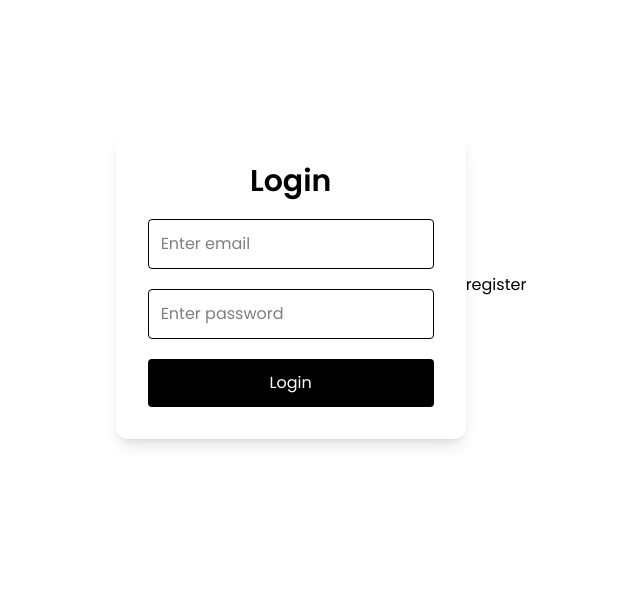
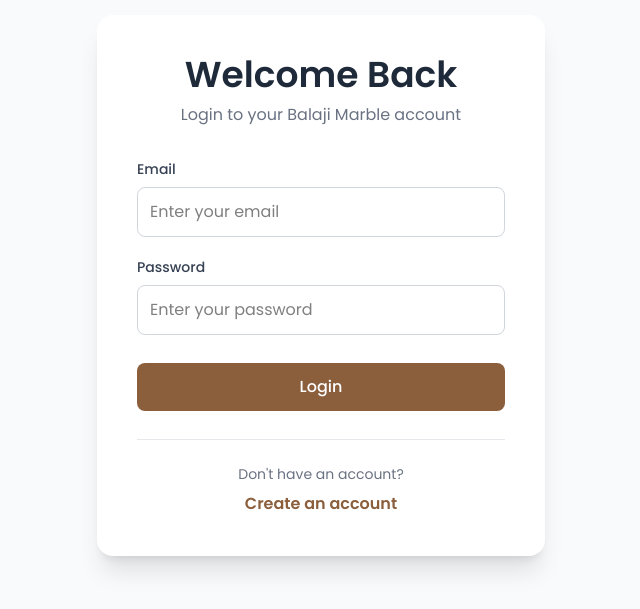
Before and after one commit to lokurawat/Marble-Website, a React (Vite) app in the folder frontend/: page /login in a window 1280 px wide. Shown: the part 115-724 px from the top of the page, without its empty margins (319-959 px from the left). Built offline with nearby package versions, Linux system fonts and the light colour scheme; no server answers.

Commit message:
update some components

```diff
--- a/frontend/src/pages/Login.jsx
+++ b/frontend/src/pages/Login.jsx
@@ -9,10 +9,15 @@
 
     const [email, setEmail] = useState('')
     const [password, setPassword] = useState('')
+    const [loading, setLoading] = useState(false)
+    const [error, setError] = useState('')
 
     const handleSubmit = async (e) => {
 
         e.preventDefault()
+
+        setError('')
+        setLoading(true)
 
         try {
 
@@ -34,9 +39,7 @@
             const data = await response.json()
 
             if (!response.ok) {
-                alert(data.message)
-                setEmail('')
-                setPassword('')
+                setError(data.message || 'Invalid email or password')
                 return
             }
 
@@ -56,53 +59,129 @@
         } catch (error) {
 
             console.log(error)
+            setError('Unable to connect to the server. Please try again.')
+
+        } finally {
+
+            setLoading(false)
 
         }
     }
 
     return (
 
-        <div className='min-h-screen flex justify-center items-center'>
+        <div className='min-h-screen bg-gray-50 flex justify-center items-center px-4'>
+
+            <div className='w-full max-w-md'>
+
+                {/* LOGIN CARD */}
+
+                <div className='bg-white shadow-xl rounded-2xl p-8 sm:p-10'>
+
+                    {/* HEADING */}
+
+                    <div className='text-center mb-8'>
+
+                        <h1 className='text-3xl sm:text-4xl font-bold text-gray-800'>
+                            Welcome Back
+                        </h1>
+
+                        <p className='text-gray-500 mt-2'>
+                            Login to your Balaji Marble account
+                        </p>
+
+                    </div>
+
+
+                    {/* ERROR */}
+
+                    {error && (
+                        <div className='bg-red-50 border border-red-200 text-red-600 text-sm p-3 rounded-lg mb-5'>
+                            {error}
+                        </div>
+                    )}
+
+
+                    {/* FORM */}
 
                     <form
                         onSubmit={handleSubmit}
-                className='w-[350px] flex flex-col gap-5 p-8 shadow-lg rounded-xl'
+                        className='flex flex-col gap-5'
                     >
 
-                <h1 className='text-3xl font-bold text-center'>
-                    Login
-                </h1>
+                        {/* EMAIL */}
+
+                        <div className='flex flex-col gap-2'>
+
+                            <label className='text-sm font-medium text-gray-700'>
+                                Email
+                            </label>
 
                             <input
+                                required
                                 type='email'
-                    placeholder='Enter email'
+                                placeholder='Enter your email'
                                 value={email}
                                 onChange={(e) => setEmail(e.target.value)}
-                    className='border p-3 rounded'
+                                className='border border-gray-300 p-3 rounded-lg outline-none focus:border-[#8B5E3C] focus:ring-1 focus:ring-[#8B5E3C] transition'
                             />
 
+                        </div>
+
+
+                        {/* PASSWORD */}
+
+                        <div className='flex flex-col gap-2'>
+
+                            <label className='text-sm font-medium text-gray-700'>
+                                Password
+                            </label>
+
                             <input
+                                required
                                 type='password'
-                    placeholder='Enter password'
+                                placeholder='Enter your password'
                                 value={password}
                                 onChange={(e) => setPassword(e.target.value)}
-                    className='border p-3 rounded'
+                                className='border border-gray-300 p-3 rounded-lg outline-none focus:border-[#8B5E3C] focus:ring-1 focus:ring-[#8B5E3C] transition'
                             />
+
+                        </div>
+
+
+                        {/* LOGIN BUTTON */}
 
                         <button
                             type='submit'
-                    className='bg-black text-white p-3 rounded'
+                            disabled={loading}
+                            className='bg-[#8B5E3C] hover:bg-[#70482f] disabled:bg-gray-400 text-white p-3 rounded-lg font-medium transition mt-2'
                         >
-                    Login
+
+                            {loading ? 'Logging in...' : 'Login'}
+
                         </button>
 
                     </form>
 
-            <div>
 
-                <Link to={"/register"}>
-                    <div>register</div>
+                    {/* REGISTER */}
+
+                    <div className='text-center mt-7 pt-6 border-t border-gray-200'>
+
+                        <p className='text-gray-500 text-sm'>
+                            Don't have an account?
+                        </p>
+
+                        <Link
+                            to='/register'
+                            className='inline-block mt-2 text-[#8B5E3C] font-semibold hover:underline'
+                        >
+                            Create an account
                         </Link>
+
+                    </div>
+
+                </div>
 
             </div>
 
```
Lines whose indentation alone changed are shown as unchanged.
